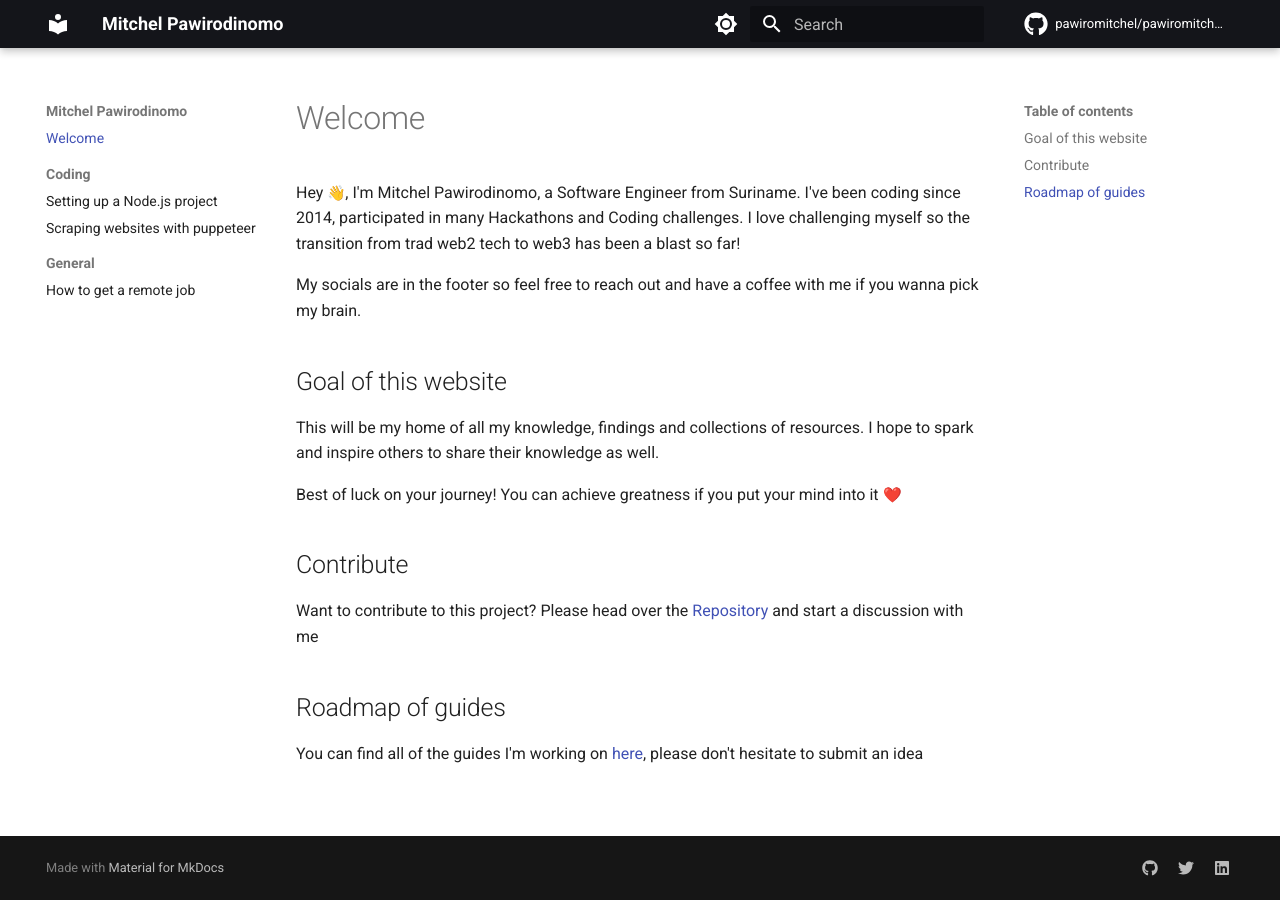
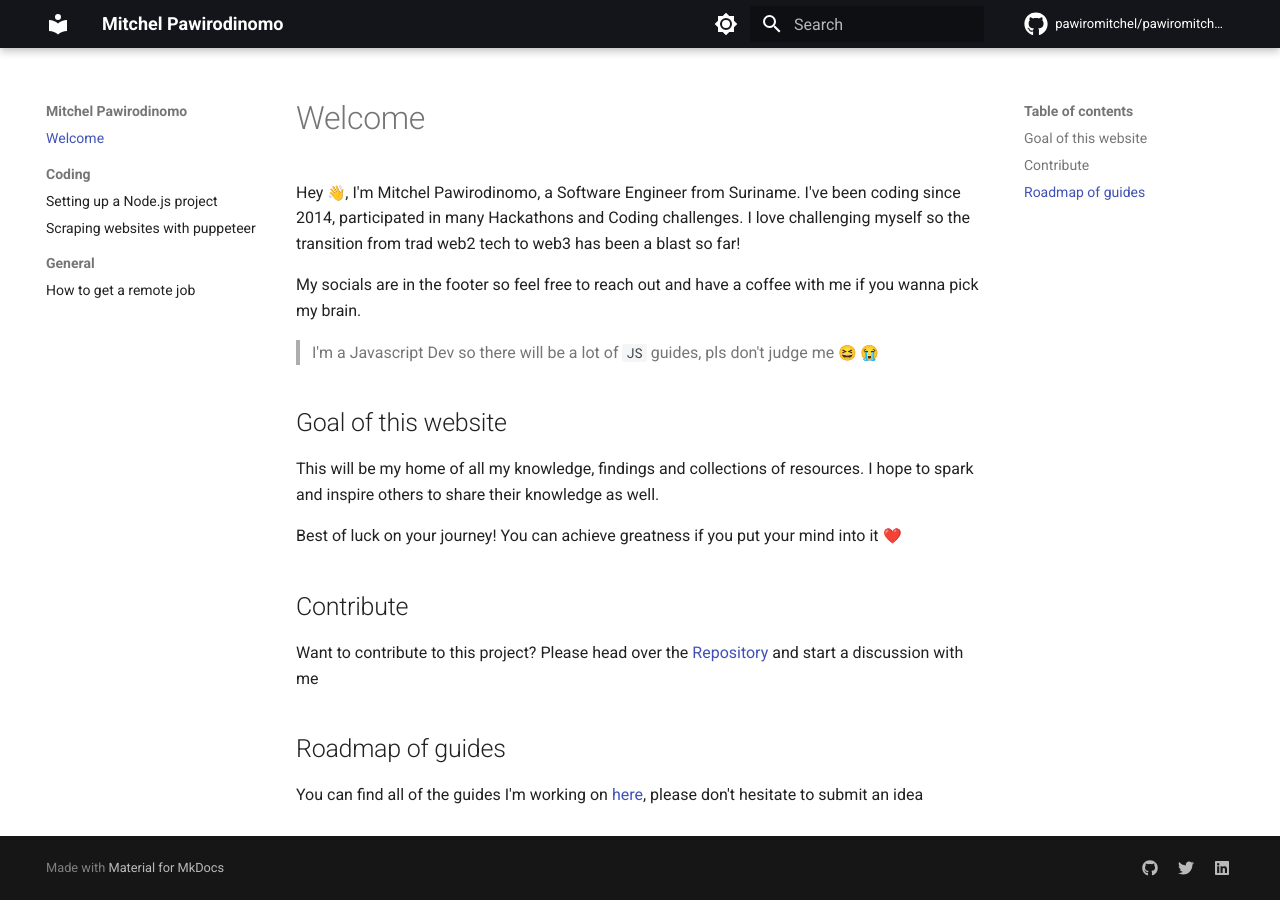
Before and after one commit to pawiromitchel/pawiromitchel.com, an MkDocs documentation site: the page built from docs/index.md, in a window 1280 px wide. Built offline with MkDocs 1.6.1 and Material for MkDocs 9.7.7, drawn with Linux system fonts in a browser that asks for light colours; emoji names are drawn with the system emoji font; comment, search, counter and statistics services are not loaded.

Commit message:
add disclaimer lol

```diff
--- a/docs/index.md
+++ b/docs/index.md
@@ -3,6 +3,8 @@
 Hey :wave:, I'm Mitchel Pawirodinomo, a Software Engineer from Suriname. I've been coding since 2014, participated in many Hackathons and Coding challenges. I love challenging myself so the transition from trad web2 tech to web3 has been a blast so far!
 
 My socials are in the footer so feel free to reach out and have a coffee with me if you wanna pick my brain.
+
+> I'm a Javascript Dev so there will be a lot of `JS` guides, pls don't judge me :laughing: :sob:
 
 ## Goal of this website
 This will be my home of all my knowledge, findings and collections of resources. I hope to spark and inspire others to share their knowledge as well.
```
